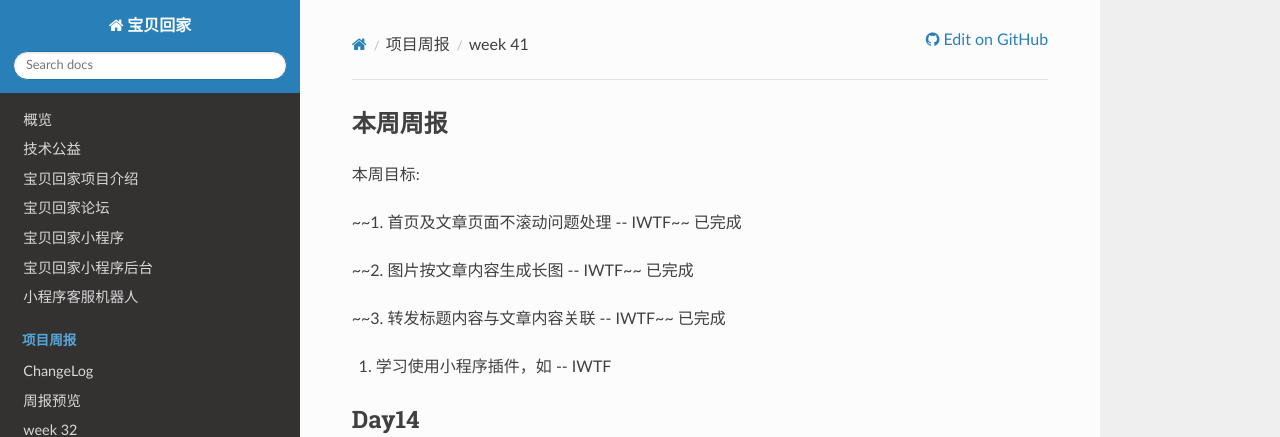
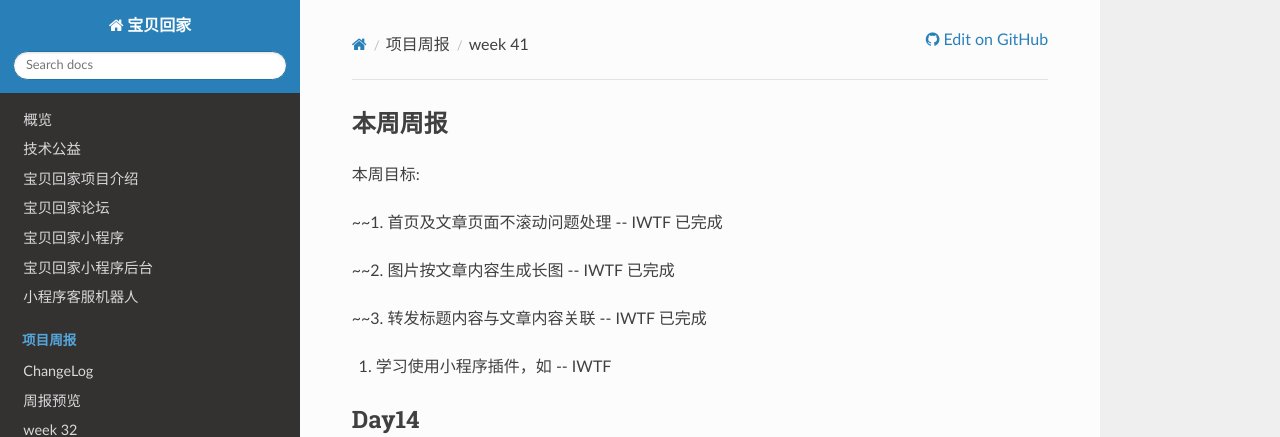
Before and after one commit to bbhj/intro, an MkDocs documentation site: the page built from docs/weekly/2018w41.md, in a window 1280 px wide. Shown: the top 437 px of the page. Built offline with MkDocs 1.6.1, drawn with Linux system fonts in a browser that asks for light colours; nearby versions of some CDN libraries; old or Windows-style settings are respelled for this version of MkDocs.

Commit message:
Update 2018w41.md

```diff
--- a/docs/weekly/2018w41.md
+++ b/docs/weekly/2018w41.md
@@ -2,11 +2,11 @@
 
 本周目标:
 
-~~1. 首页及文章页面不滚动问题处理 -- IWTF~~ 已完成
+~~1. 首页及文章页面不滚动问题处理 -- IWTF 已完成
 
-~~2. 图片按文章内容生成长图  -- IWTF~~ 已完成
+~~2. 图片按文章内容生成长图  -- IWTF 已完成
 
-~~3. 转发标题内容与文章内容关联 -- IWTF~~ 已完成
+~~3. 转发标题内容与文章内容关联 -- IWTF 已完成
 
 4. 学习使用小程序插件，如<SlugTeam - 评论小程序插件> -- IWTF
 
```
